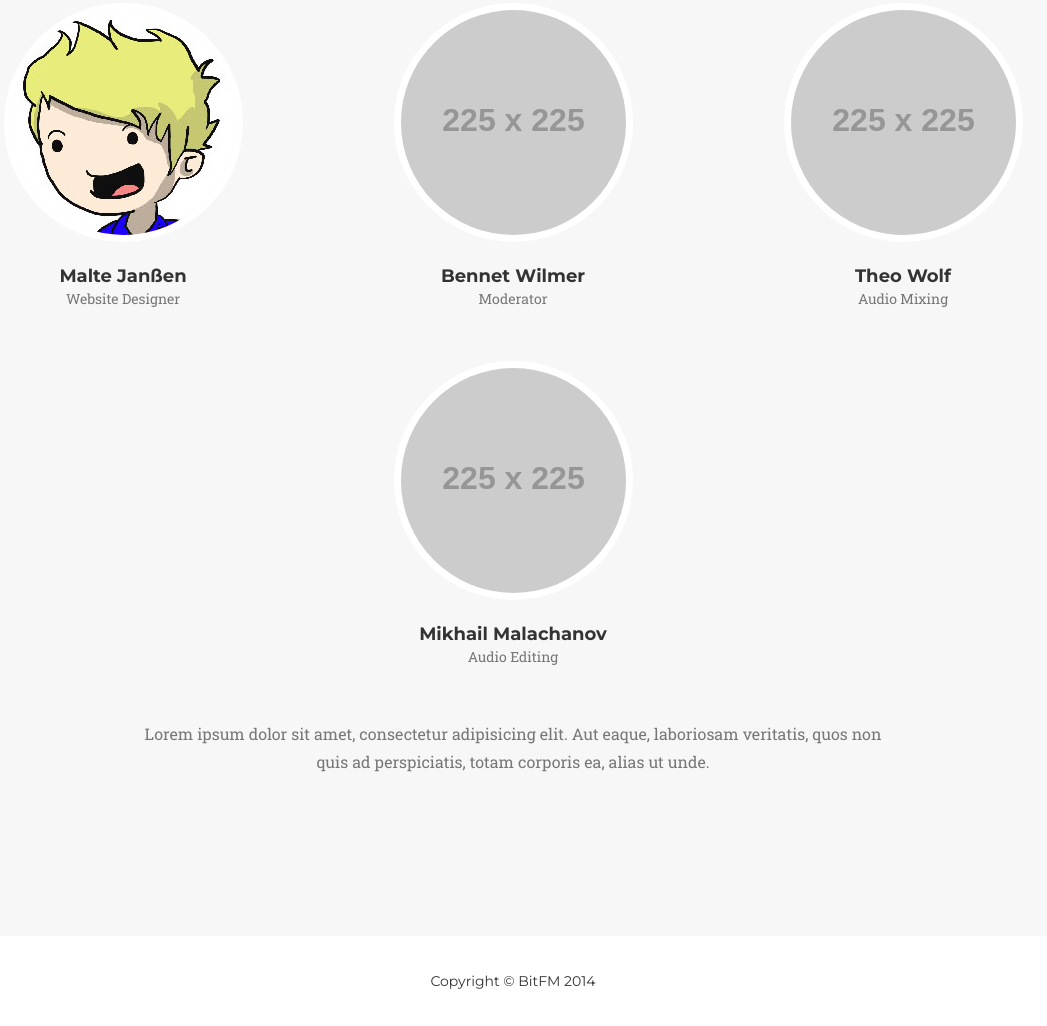
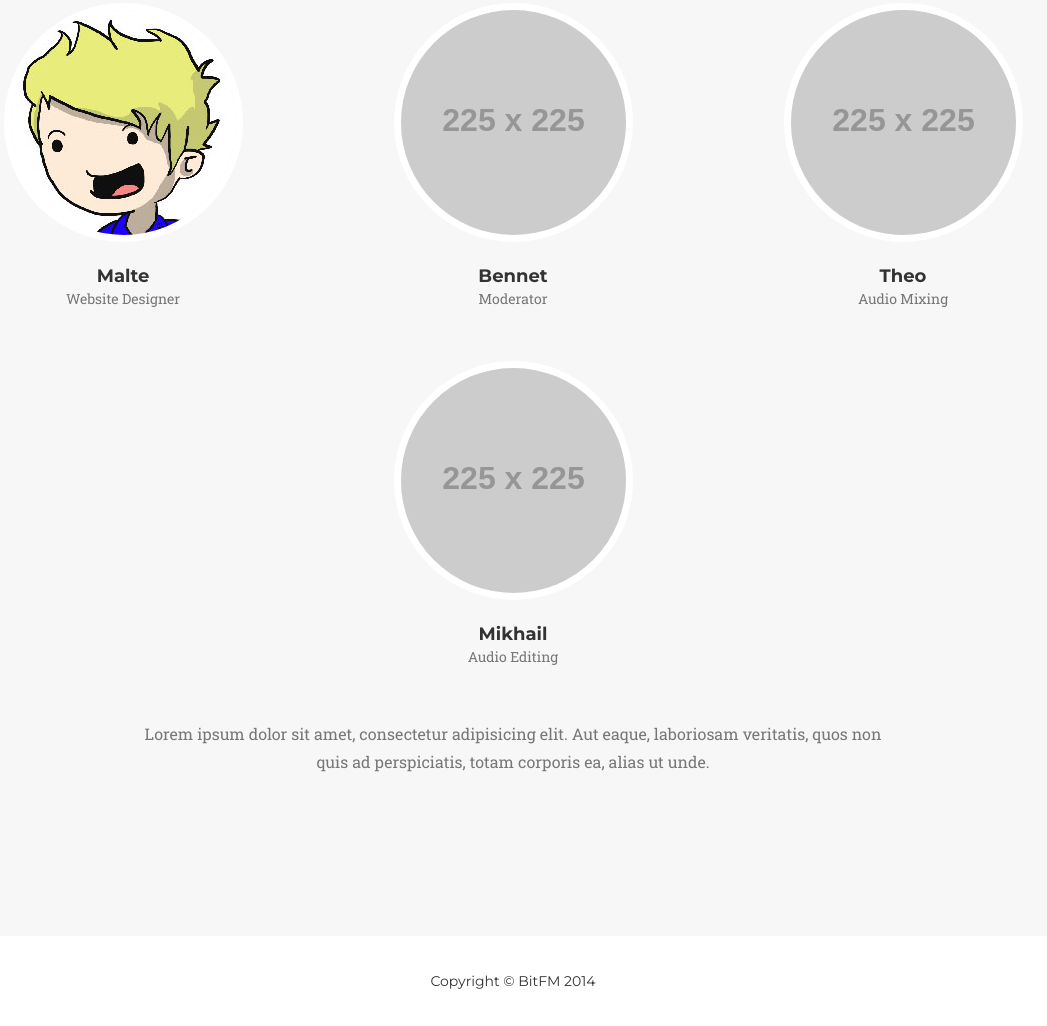
Before and after one commit to BitFM/BitFM.github.io, a plain HTML site: page preview/index.html in a window 1280 px wide. Shown: the part 4286-5312 px from the top of the page, without its empty margins (127-1174 px from the left). Drawn offline with nearby package versions, Linux system fonts and the light colour scheme; a web font is replaced by a local one.

Commit message:
Name changes

```diff
--- a/preview/index.html
+++ b/preview/index.html
@@ -285,7 +285,7 @@
                 <div class="col-sm-4">
                     <div class="team-member">
                         <img src="img/profile/Malte.jpg" class="img-responsive img-circle" alt="">
-                        <h4>Malte Janßen</h4>
+                        <h4>Malte</h4>
                         <p class="text-muted">Website Designer</p>
                     </div>
 
@@ -294,20 +294,20 @@
                 <div class="col-sm-4">
                     <div class="team-member">
                         <img src="http://placehold.it/225x225" class="img-responsive img-circle" alt="">
-                        <h4>Bennet Wilmer</h4>
+                        <h4>Bennet</h4>
                         <p class="text-muted">Moderator</p>
                     </div>
                 </div>
                 <div class="col-sm-4">
                     <div class="team-member">
                         <img src="http://placehold.it/225x225" class="img-responsive img-circle" alt="">
-                        <h4>Theo Wolf</h4>
+                        <h4>Theo</h4>
                         <p class="text-muted">Audio Mixing</p>
                     </div>
                 </div>
                 <div class="team-member">
                         <img src="http://placehold.it/225x225" class="img-responsive img-circle" alt="">
-                        <h4>Mikhail Malachanov</h4>
+                        <h4>Mikhail</h4>
                         <p class="text-muted">Audio Editing</p>
                     </div>
             </div>
```
